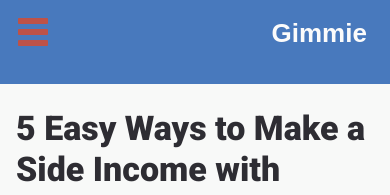
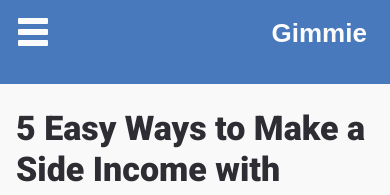
Before and after one commit to cartuhok/Finance-Blog, a Jekyll site: the page built from index.html, in a window 390 px wide. Shown: the top 195 px of the page. Built offline with Jekyll 4.4.1, drawn with Linux system fonts in a browser that asks for light colours; nearby versions of some CDN libraries; the list of posts is cut into pages by our own code.

Commit message:
css header changes mobile

```diff
--- a/assets/css/3-modules/_-modules-header.scss
+++ b/assets/css/3-modules/_-modules-header.scss
@@ -69,7 +69,7 @@ background-position: 0 100%;
 
 }
 .hamburger div {
-  background-color: #BD5248;
+  background-color: #fbfbfb;
   border-radius: 1px;
   height: 6px;
   width: 30px;
```
Also changed, not shown: 1 other file.
